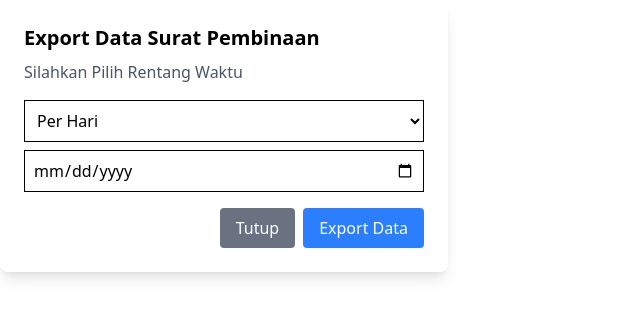
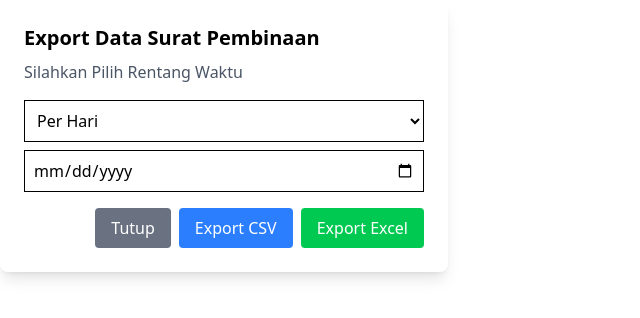
Before and after one commit to TeukuRizqyRamadhan/sp, a React (Vite) app: page /dashboard/export-data in a window 1280 px wide. Shown: the top 318 px of the page, without its empty margins (0-640 px from the left). Built offline with nearby package versions, Linux system fonts and the light colour scheme.

Commit message:
add excel

```diff
--- a/package.json
+++ b/package.json
@@ -13,6 +13,7 @@
     "@tailwindcss/vite": "^4.0.3",
     "autoprefixer": "^10.4.20",
     "axios": "^1.7.9",
+    "file-saver": "^2.0.5",
     "lucide-react": "^0.474.0",
     "papaparse": "^5.5.2",
     "postcss": "^8.5.1",
@@ -25,10 +26,12 @@
     "shadcn-ui": "^0.9.4",
     "sweetalert2": "^11.16.0",
     "tailwindcss": "^4.0.3",
+    "xlsx": "^0.18.5",
     "zustand": "^5.0.3"
   },
   "devDependencies": {
     "@eslint/js": "^9.17.0",
+    "@types/file-saver": "^2.0.7",
     "@types/papaparse": "^5.3.15",
     "@types/react": "^18.3.18",
     "@types/react-dom": "^18.3.5",
--- a/src/pages/Dashboard.tsx
+++ b/src/pages/Dashboard.tsx
@@ -63,7 +63,6 @@ const Dashboard = () => {
     try {
       const { data } = await API.get<Leaderboard[]>("/siswa/leaderboard-sp");
       setLeaderboard(data);
-      console.log("Leaderboard:", data);
     } catch (error) {
       console.error("Gagal mengambil data leaderboard:", error);
     }
@@ -72,7 +71,6 @@ const Dashboard = () => {
   const fetchSiswa = async (page: number) => {
     try {
       const { data } = await API.get(`/siswa?page=${page}&limit=10`);
-      console.log("Data Siswa:", data);
       setSiswaList(data.siswa);
       setTotalPages(data.totalPages);
     } catch (error) {
--- a/src/pages/ExportData.tsx
+++ b/src/pages/ExportData.tsx
@@ -33,6 +33,32 @@ const ExportData = ({ onClose }: { onClose: () => void }) => {
 
       // Menampilkan SweetAlert gagal
       Swal.fire("Gagal!", "Terjadi kesalahan saat mengekspor data.", "error");
+    }
+  };
+
+  const handleExportExcel = async () => {
+    try {
+      const response = await API.get(`/siswa/export-excel`, {
+        params: { filter, date },
+        headers: {
+          Authorization: `Bearer ${localStorage.getItem("token")}`,
+        },
+        responseType: "blob",
+      });
+
+      const url = window.URL.createObjectURL(new Blob([response.data]));
+      const link = document.createElement("a");
+      link.href = url;
+      link.setAttribute("download", `data-${filter}-${date}.xlsx`);
+      document.body.appendChild(link);
+      link.click();
+      link.parentNode?.removeChild(link);
+
+      Swal.fire("Sukses!", "Data berhasil diekspor ke Excel!", "success");
+      onClose(); // Tutup modal setelah ekspor berhasil
+    } catch (error) {
+      console.error("Error exporting data to Excel:", error);
+      Swal.fire("Gagal!", "Terjadi kesalahan saat mengekspor data ke Excel.", "error");
     }
   };
 
@@ -108,7 +134,17 @@ const ExportData = ({ onClose }: { onClose: () => void }) => {
             "pointer")
           }
         >
-          Export Data
+          Export CSV
+        </button>
+        <button
+          onClick={handleExportExcel}
+          className="bg-green-500 text-white px-4 py-2 ml-2 rounded hover:bg-green-600 transition"
+          onMouseEnter={(e) =>
+          ((e.target as HTMLButtonElement).style.cursor =
+            "pointer")
+          }
+        >
+          Export Excel
         </button>
       </div>
     </div>
```
Also changed, not shown: 1 other file (tests, documents, lock files or other folders).
